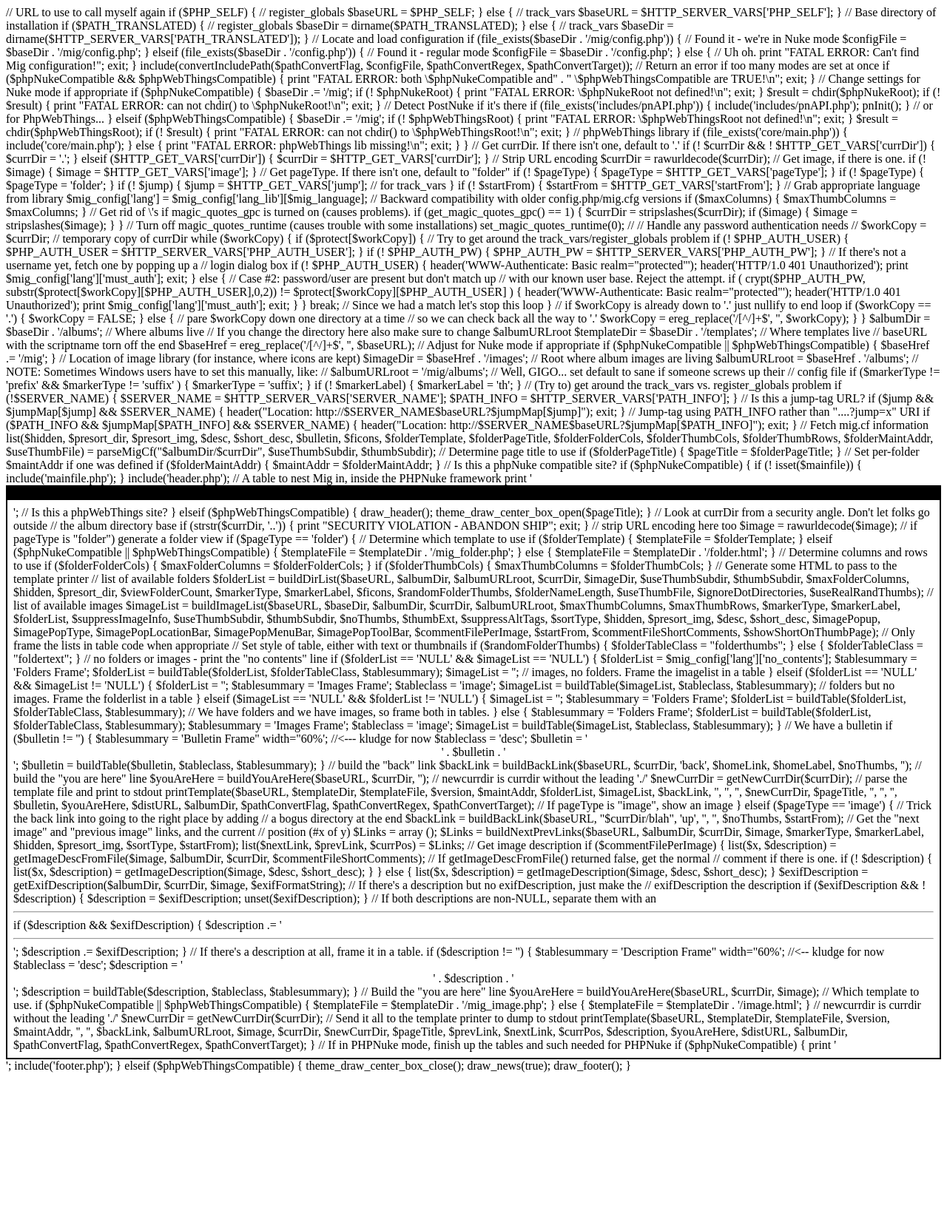
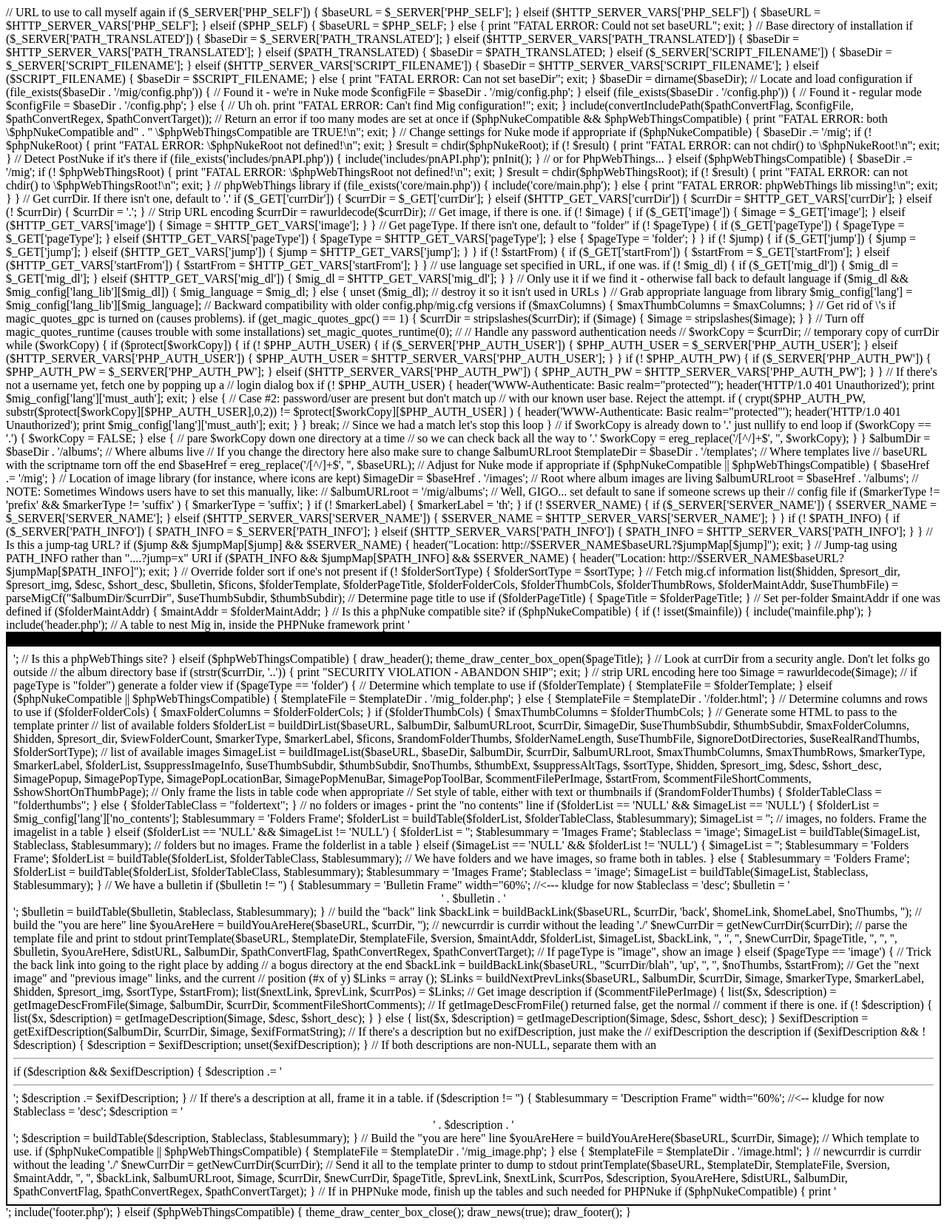
Before and after one commit to Boris-de/mig, a PHP site: page /body.php in a window 1280 px wide. Shown: the whole page at 74% size. Before the commit the page ends 1450 px from the top, so only its background shows below. Run offline with PHP 8.4, Linux system fonts and the light colour scheme.

Commit message:
Final checkin for 1.3.7

```diff
--- a/functions/buildBackLink.php
+++ b/functions/buildBackLink.php
@@ -6,6 +6,7 @@ function buildBackLink ( $baseURL, $currDir, $type, $homeLink, $homeLabel,
 {
 
     global $mig_config;
+    global $mig_dl;
 
     // $type notes whether we want a "back" link or "up one level" link.
     if ($type == 'back' or $noThumbs) {
@@ -42,7 +43,10 @@ function buildBackLink ( $baseURL, $currDir, $type, $homeLink, $homeLabel,
     $retval = '&nbsp;[&nbsp;<a href="'
             . $baseURL . '?currDir=' . $newCurrDir;
     if ($startFrom) {
-        $retval .= '&startFrom=' . $startFrom;
+        $retval .= '&amp;startFrom=' . $startFrom;
+    }
+    if ($mig_dl) {
+        $retval .= '&amp;mig_dl=' . $mig_dl;
     }
     $retval .= '">' . $label . '</a>&nbsp;]&nbsp;';
 
--- a/functions/buildTable.php
+++ b/functions/buildTable.php
@@ -7,7 +7,7 @@ function buildTable ( $input, $tableclass, $tablesummary )
     $retval = '<table summary="' . $tablesummary
             . '" border="0" cellpadding="0" cellspacing="0"><tbody>'
             . "\n " . '<tr><td class="' . $tableclass . '">'
-            . $input . "\n " . '</td></tr>' . "\n" . '</table>';
+            . $input . "\n " . '</td></tr>' . "\n" . '</tbody></table>';
 
     return $retval;
 
--- a/main/body.php
+++ b/main/body.php
@@ -1,17 +1,34 @@
 
 // URL to use to call myself again
-if ($PHP_SELF) {                                        // register_globals
+if ($_SERVER['PHP_SELF']) {
+    $baseURL = $_SERVER['PHP_SELF'];
+} elseif ($HTTP_SERVER_VARS['PHP_SELF']) {
+    $baseURL = $HTTP_SERVER_VARS['PHP_SELF'];
+} elseif ($PHP_SELF) {
     $baseURL = $PHP_SELF;
-} else {                                                // track_vars
-    $baseURL = $HTTP_SERVER_VARS['PHP_SELF'];
+} else {
+    print "FATAL ERROR: Could not set baseURL";
+    exit;
 }
 
 // Base directory of installation
-if ($PATH_TRANSLATED) {                                 // register_globals
-    $baseDir = dirname($PATH_TRANSLATED);
-} else {                                                // track_vars
-    $baseDir = dirname($HTTP_SERVER_VARS['PATH_TRANSLATED']);
+if ($_SERVER['PATH_TRANSLATED']) {
+    $baseDir = $_SERVER['PATH_TRANSLATED'];
+} elseif ($HTTP_SERVER_VARS['PATH_TRANSLATED']) {
+    $baseDir = $HTTP_SERVER_VARS['PATH_TRANSLATED'];
+} elseif ($PATH_TRANSLATED) {
+    $baseDir = $PATH_TRANSLATED;
+} elseif ($_SERVER['SCRIPT_FILENAME']) {
+    $baseDir = $_SERVER['SCRIPT_FILENAME'];
+} elseif ($HTTP_SERVER_VARS['SCRIPT_FILENAME']) {
+    $baseDir = $HTTP_SERVER_VARS['SCRIPT_FILENAME'];
+} elseif ($SCRIPT_FILENAME) {
+    $baseDir = $SCRIPT_FILENAME;
+} else {
+    print "FATAL ERROR: Can not set baseDir";
+    exit;
 }
+$baseDir = dirname($baseDir);
 
 // Locate and load configuration
 if (file_exists($baseDir . '/mig/config.php')) {
@@ -75,10 +92,12 @@ if ($phpNukeCompatible) {
 }
 
 // Get currDir.  If there isn't one, default to '.'
-if (! $currDir && ! $HTTP_GET_VARS['currDir']) {
-    $currDir = '.';
+if ($_GET['currDir']) {
+    $currDir = $_GET['currDir'];
 } elseif ($HTTP_GET_VARS['currDir']) {
     $currDir = $HTTP_GET_VARS['currDir'];
+} elseif (! $currDir) {
+    $currDir = '.';
 }
 
 // Strip URL encoding
@@ -86,24 +105,53 @@ $currDir = rawurldecode($currDir);
 
 // Get image, if there is one.
 if (! $image) {
+    if ($_GET['image']) {
+        $image = $_GET['image'];
+    } elseif ($HTTP_GET_VARS['image']) {
         $image = $HTTP_GET_VARS['image'];
+    }
 }
 
 // Get pageType.  If there isn't one, default to "folder"
 if (! $pageType) {
+    if ($_GET['pageType']) {
+        $pageType = $_GET['pageType'];
+    } elseif ($HTTP_GET_VARS['pageType']) {
         $pageType = $HTTP_GET_VARS['pageType'];
+    } else {
+        $pageType = 'folder';
     }
-
-if (! $pageType) {
-    $pageType = 'folder';
 }
 
 if (! $jump) {
-    $jump = $HTTP_GET_VARS['jump'];         // for track_vars
+    if ($_GET['jump']) {
+        $jump = $_GET['jump'];
+    } elseif ($HTTP_GET_VARS['jump']) {
+        $jump = $HTTP_GET_VARS['jump'];
+    }
 }
 
 if (! $startFrom) {
+    if ($_GET['startFrom']) {
+        $startFrom = $_GET['startFrom'];
+    } elseif ($HTTP_GET_VARS['startFrom']) {
         $startFrom = $HTTP_GET_VARS['startFrom'];
+    }
+}
+
+// use language set specified in URL, if one was.
+if (! $mig_dl) {
+    if ($_GET['mig_dl']) {
+        $mig_dl = $_GET['mig_dl'];
+    } elseif ($HTTP_GET_VARS['mig_dl']) {
+        $mig_dl = $HTTP_GET_VARS['mig_dl'];
+    }
+}
+// Only use it if we find it - otherwise fall back to default language
+if ($mig_dl && $mig_config['lang_lib'][$mig_dl]) {
+    $mig_language = $mig_dl;
+} else {
+    unset ($mig_dl);        // destroy it so it isn't used in URLs
 }
 
 // Grab appropriate language from library
@@ -135,12 +183,19 @@ while ($workCopy) {
 
     if ($protect[$workCopy]) {
 
-        // Try to get around the track_vars/register_globals problem
         if (! $PHP_AUTH_USER) {
+            if ($_SERVER['PHP_AUTH_USER']) {
+                $PHP_AUTH_USER = $_SERVER['PHP_AUTH_USER'];
+            } elseif ($HTTP_SERVER_VARS['PHP_AUTH_USER']) {
                 $PHP_AUTH_USER = $HTTP_SERVER_VARS['PHP_AUTH_USER'];
             }
+        }
         if (! $PHP_AUTH_PW) {
+            if ($_SERVER['PHP_AUTH_PW']) {
+                $PHP_AUTH_PW = $_SERVER['PHP_AUTH_PW'];
+            } elseif ($HTTP_SERVER_VARS['PHP_AUTH_PW']) {
                 $PHP_AUTH_PW = $HTTP_SERVER_VARS['PHP_AUTH_PW'];
+            }
         }
 
         // If there's not a username yet, fetch one by popping up a
@@ -207,10 +262,20 @@ if (! $markerLabel) {
     $markerLabel = 'th';
 }
 
-// (Try to) get around the track_vars vs. register_globals problem
-if (!$SERVER_NAME) {
+if (! $SERVER_NAME) {
+    if ($_SERVER['SERVER_NAME']) {
+        $SERVER_NAME = $_SERVER['SERVER_NAME'];
+    } elseif ($HTTP_SERVER_VARS['SERVER_NAME']) {
         $SERVER_NAME = $HTTP_SERVER_VARS['SERVER_NAME'];
+    }
+}
+
+if (! $PATH_INFO) {
+    if ($_SERVER['PATH_INFO']) {
+        $PATH_INFO = $_SERVER['PATH_INFO'];
+    } elseif ($HTTP_SERVER_VARS['PATH_INFO']) {
         $PATH_INFO = $HTTP_SERVER_VARS['PATH_INFO'];
+    }
 }
 
 // Is this a jump-tag URL?
@@ -223,6 +288,11 @@ if ($jump && $jumpMap[$jump] && $SERVER_NAME) {
 if ($PATH_INFO && $jumpMap[$PATH_INFO] && $SERVER_NAME) {
     header("Location: http://$SERVER_NAME$baseURL?$jumpMap[$PATH_INFO]");
     exit;
+}
+
+// Override folder sort if one's not present
+if (! $folderSortType) {
+    $folderSortType = $sortType;
 }
 
 // Fetch mig.cf information
@@ -302,7 +372,8 @@ if ($pageType == 'folder') {
                                $viewFolderCount, $markerType,
                                $markerLabel, $ficons, $randomFolderThumbs,
                                $folderNameLength, $useThumbFile,
-                               $ignoreDotDirectories, $useRealRandThumbs);
+                               $ignoreDotDirectories, $useRealRandThumbs,
+                               $folderSortType);
     // list of available images
     $imageList = buildImageList($baseURL, $baseDir, $albumDir, $currDir,
                                 $albumURLroot, $maxThumbColumns,
--- a/main/defaults.php
+++ b/main/defaults.php
@@ -7,6 +7,7 @@ $commentFileShortComments   = FALSE;
 $distURL                    = 'http://mig.sourceforge.net/';
 $exifFormatString           = '|%c|';
 $folderNameLength           = 15;
+$folderSortType             = 'default';
 $ignoreDotDirectories       = FALSE;
 $imagePopLocationBar        = FALSE;
 $imagePopMenuBar            = FALSE;
--- a/templates/folder.html
+++ b/templates/folder.html
@@ -3,6 +3,7 @@
 <head>
   <title>%%pageTitle%%</title>
   <link rel="stylesheet" href="templates/style.css" type="text/css">
+  <meta http-equiv="Content-Type" content="text/html; charset=utf-8">
 </head>
 <body bgcolor="#ffffff" link="navy" vlink="navy" alink="blue">
 
--- a/templates/image.html
+++ b/templates/image.html
@@ -3,6 +3,7 @@
 <head>
   <title>%%pageTitle%% (%%image%%)</title>
   <link rel="stylesheet" href="templates/style.css" type="text/css">
+  <meta http-equiv="Content-Type" content="text/html; charset=utf-8">
 </head>
 <body bgcolor="#ffffff" link="navy" vlink="navy" alink="blue">
 
```
Also changed, not shown: config.php (+28 -0 lines), functions/buildDirList.php (+34 -7 lines), functions/buildImageList.php (+22 -11 lines), functions/buildImageURL.php (+7 -2 lines), functions/buildNextPrevLinks.php (+11 -4 lines), functions/buildYouAreHere.php (+11 -3 lines), 5 other files. Lines whose indentation alone changed are shown as unchanged.
